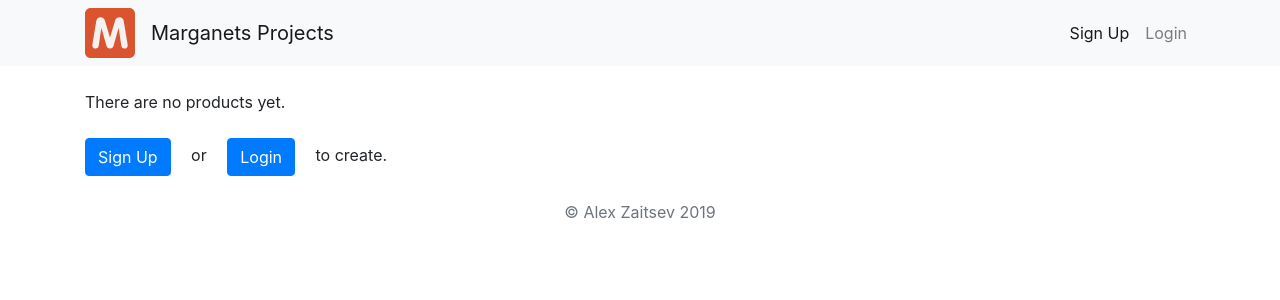
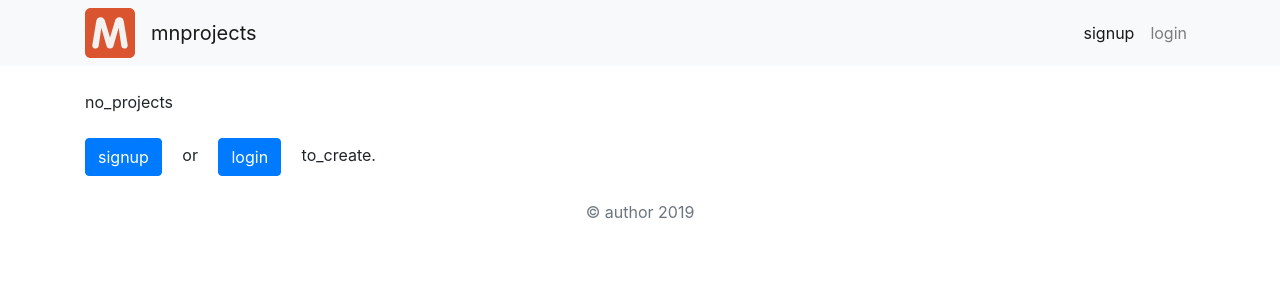
Before and after one commit to alexzaitsev/mn-projects, a Django app: page / in a window 1280 px wide. Shown: the top 300 px of the page. Run offline with Django 3.2, Linux system fonts and the light colour scheme; data that the repository does not hold is empty; some libraries are stand-ins or nearby versions.

Commit message:
Set up internationalization machinery. Translated base, login, signup, create, home pages

```diff
--- a/producthuntclone/templates/base.html
+++ b/producthuntclone/templates/base.html
@@ -1,3 +1,4 @@
+{% load i18n %}
 <html>
 <head>
     {% load staticfiles %}
@@ -7,7 +8,7 @@
     <script src="https://kit.fontawesome.com/589e9a454c.js"></script>
     <link rel="stylesheet" href="{% static 'style.css' %}"/>
 
-    <title>Marganets Projects
+    <title>{% trans 'mnprojects' %}
         {% block title %}
         {% endblock %}
     </title>
@@ -23,7 +24,7 @@
             <a href="{% url 'home' %}">
                 <img src="{% static 'logo.svg' %}" class="d-inline-block align-top mr-3" width="50"/>
             </a>
-            <a class="navbar-brand" href="{% url 'home' %}">Marganets Projects</a>
+            <a class="navbar-brand" href="{% url 'home' %}">{% trans 'mnprojects' %}</a>
             <button class="navbar-toggler" type="button" data-toggle="collapse" data-target="#navbarNav"
                     aria-controls="navbarNav" aria-expanded="false" aria-label="Toggle navigation">
                 <span class="navbar-toggler-icon"></span>
@@ -36,7 +37,7 @@
                         </li>
 
                         <li class="nav-item">
-                            <a class="nav-link" href="javascript:{document.getElementById('logout').submit()}">Logout</a>
+                            <a class="nav-link" href="javascript:{document.getElementById('logout').submit()}">{% trans 'logout' %}</a>
                         </li>
                         <form id="logout" method="POST" action="{% url 'logout' %}">
                             {% csrf_token %}
@@ -44,10 +45,10 @@
                         </form>
                     {% else %}
                         <li class="nav-item active">
-                            <a class="nav-link" href="{% url 'signup' %}">Sign Up</a>
+                            <a class="nav-link" href="{% url 'signup' %}">{% trans 'signup' %}</a>
                         </li>
                         <li class="nav-item">
-                            <a class="nav-link" href="{% url 'login' %}">Login</a>
+                            <a class="nav-link" href="{% url 'login' %}">{% trans 'login' %}</a>
                         </li>
                     {% endif %}
                 </ul>
@@ -78,7 +79,7 @@
 <footer class="text-muted">
     <div class="container text-center">
         <br>
-        <p>© Alex Zaitsev {% now "Y" %}</p>
+        <p>© {% trans 'author' %} {% now "Y" %}</p>
     </div>
 </footer>
 
--- a/products/templates/products/detail.html
+++ b/products/templates/products/detail.html
@@ -1,4 +1,5 @@
 {% extends 'base.html' %}
+{% load i18n %}
 
 {% block title %}
 - {{ product.title }}
--- a/products/templates/products/home.html
+++ b/products/templates/products/home.html
@@ -1,8 +1,7 @@
 {% extends 'base.html' %}
+{% load i18n %}
 
 {% block head %}
-
-
 <style>
     .l3 {
         line-height: 2.5ex;
@@ -10,14 +9,10 @@
         overflow: hidden;
     }
 </style>
-
-
 {% endblock %}
 
 
 {% block content %}
-
-
 {% if products %}
     <br>
     {% for product in products %}
@@ -29,8 +24,8 @@
                 <h3><a href="{% url 'detail' product.pk %}">{{ product.title|upper }}</a></h3>
                 <p class="l3">{{ product.body }}</p>
             </div>
-            <div class="col-1">
-                <p><i>{{ product.votes_total }}</i> vote{{ product.votes_total|pluralize }}</p>
+            <div class="col-1 text-center">
+                <p>{% blocktrans count product.votes_total as d%}{{ d }} vote{% plural %}{{ d }} votes{% endblocktrans %}</p>
             </div>
         </div>
         <br>
@@ -41,31 +36,29 @@
         <div class="text-center">
             <span>
                 {% if products.has_previous %}
-                    <a href="?page=1">&laquo; first</a> |
-                    <a href="?page={{ contacts.previous_page_number }}">prev</a>
+                    <a href="?page=1">&laquo; {% trans 'first' %}</a> |
+                    <a href="?page={{ contacts.previous_page_number }}">{% trans 'prev' %}</a>
                 {% endif %}
 
-                <span>page {{ products.number }} of {{ products.paginator.num_pages }}</span>
+                <span>{% trans 'page' %} {{ products.number }} {% trans 'of' %} {{ products.paginator.num_pages }}</span>
 
                 {% if products.has_next %}
-                    <a href="?page={{ products.next_page_number }}">next</a> |
-                    <a href="?page={{ products.paginator.num_pages }}">last &raquo;</a>
+                    <a href="?page={{ products.next_page_number }}">{% trans 'next' %}</a> |
+                    <a href="?page={{ products.paginator.num_pages }}">{% trans 'last' %} &raquo;</a>
                 {% endif %}
             </span>
         </div>
         <br>
     {% endif %}
 {% else %}
-    <br><span>There are no products yet.</span><br><br>
+    <br><span>{% trans 'no_projects' %}</span><br><br>
     {% if user.is_authenticated %}
-        <a href="{% url 'create' %}" class="btn btn-primary">Create one</a>
+        <a href="{% url 'create' %}" class="btn btn-primary">{% trans 'create_one' %}</a>
     {% else %}
-        <a href="{% url 'signup' %}" class="btn btn-primary">Sign Up</a>
-        <span class="ml-3 mr-3">or</span>
-        <a href="{% url 'login' %}" class="btn btn-primary">Login</a>
-        <span class="ml-3 mr-3">to create.</span>
+        <a href="{% url 'signup' %}" class="btn btn-primary">{% trans 'signup' %}</a>
+        <span class="ml-3 mr-3">{% trans 'or' %}</span>
+        <a href="{% url 'login' %}" class="btn btn-primary">{% trans 'login' %}</a>
+        <span class="ml-3 mr-3">{% trans 'to_create' %}.</span>
     {% endif %}
 {% endif %}
-
-
 {% endblock %}
```
Also changed, not shown: accounts/templates/accounts/login.html (+6 -5 lines), accounts/templates/accounts/signup.html (+7 -6 lines), producthuntclone/settings.py (+14 -1 lines), products/templates/products/create.html (+9 -8 lines), locale/en/LC_MESSAGES/django.po (added), locale/ru/LC_MESSAGES/django.po (added). Lines whose indentation alone changed are shown as unchanged.
